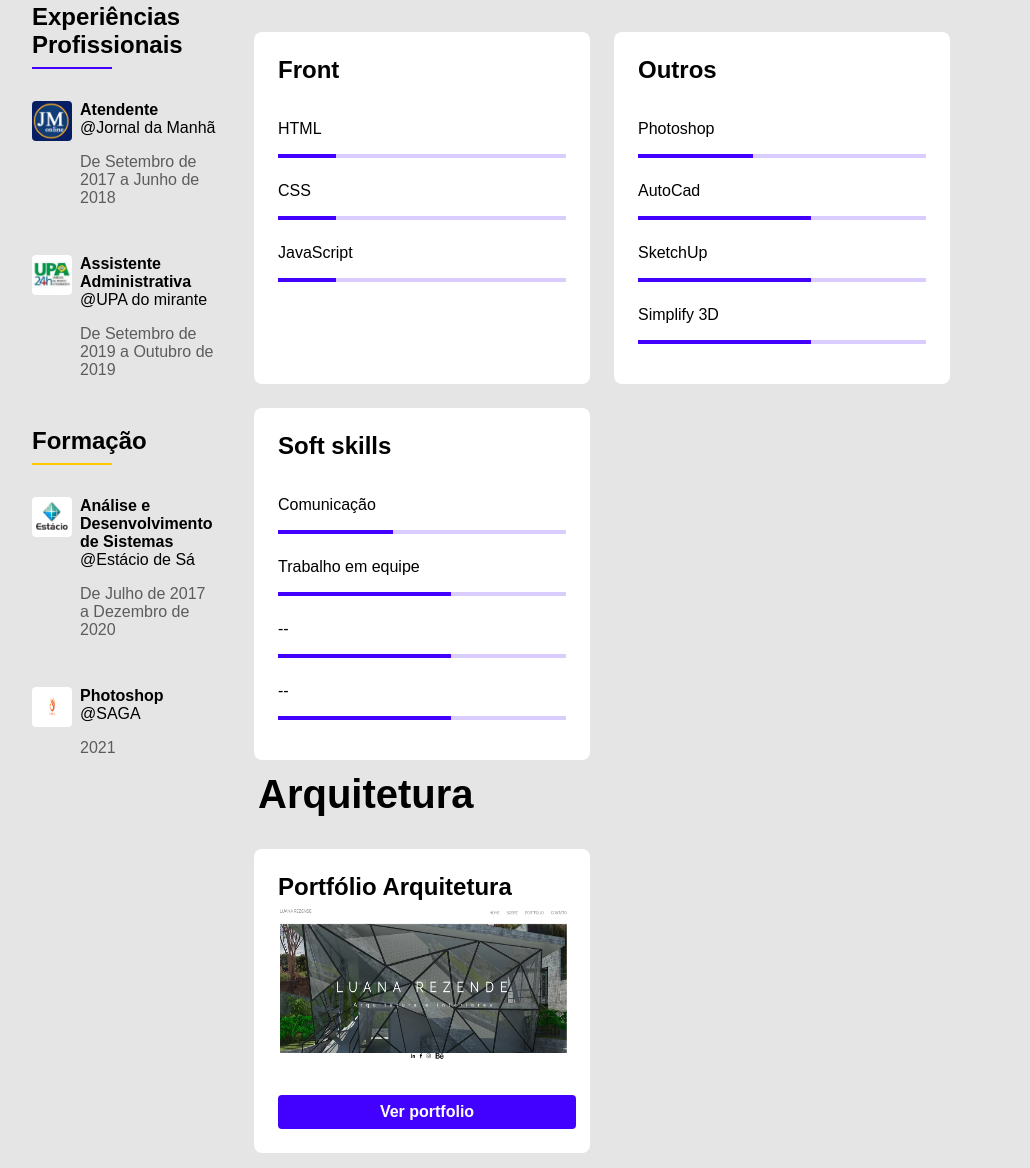
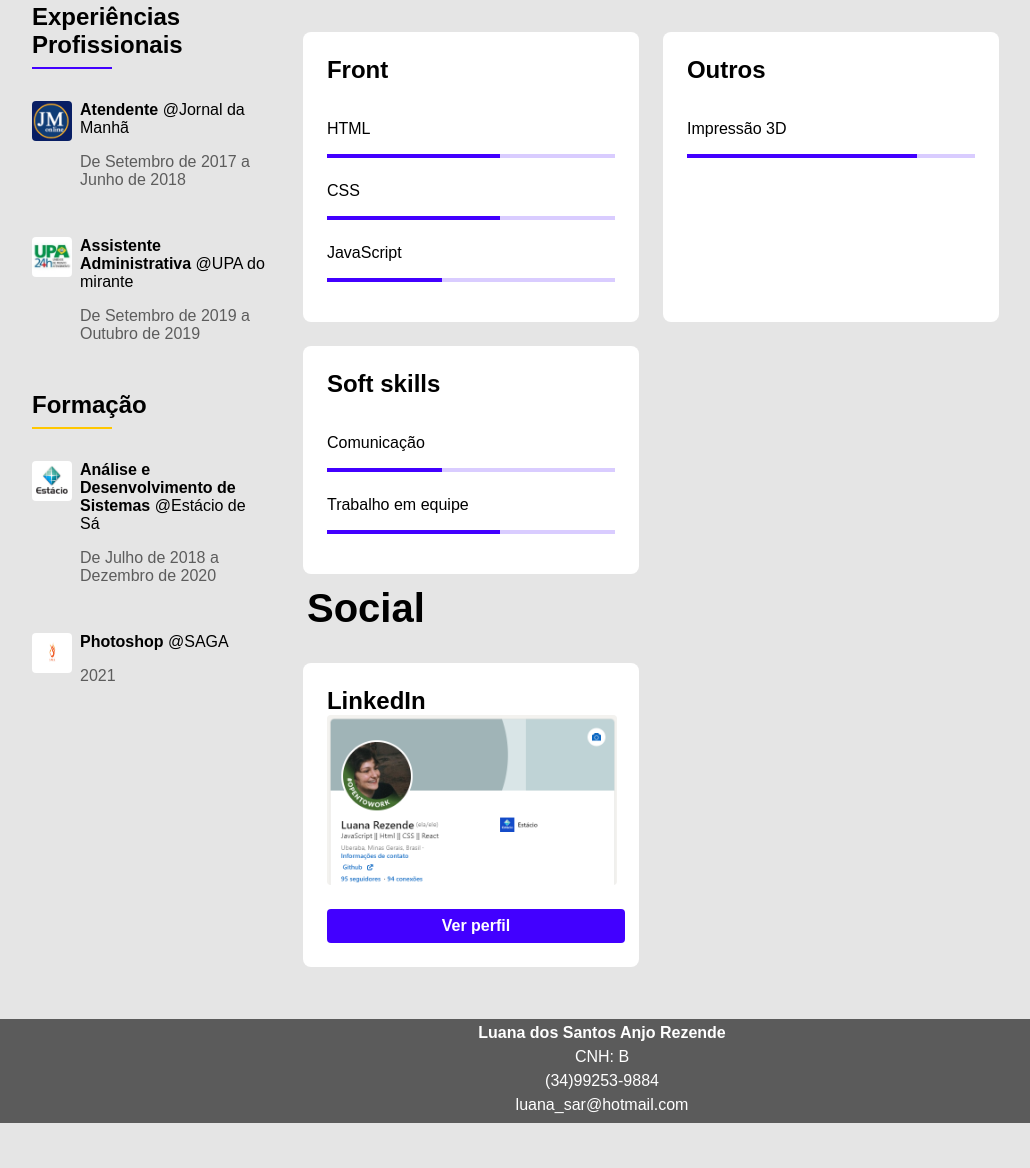
Before and after one commit to luanasar/portfoliosite, a website: page index.html in a window 1280 px wide. Shown: the part 299-1467 px from the top of the page, without its empty margins (38-1068 px from the left). After the commit the page ends 1422 px from the top, so only its background shows below. Drawn offline with Linux system fonts and the light colour scheme.

Commit message:
second commit

```diff
--- a/index.html
+++ b/index.html
@@ -15,7 +15,7 @@
       <!-- FOTO EM 200x200px -->
       <div class="dados">
         <h1><span>Luana Rezende</span>, 26</h1>
-        <p class="profissao t60">Analista Desenvolvedora de Sitemas</p>
+        <p class="profissao t60">Dev Júnior</p>
       </div>
     </header>
     <main>
@@ -52,7 +52,7 @@
                 <h3>
                   <b>Análise e Desenvolvimento de Sistemas</b> @Estácio de Sá
                 </h3>
-                <p class="periodo t60">De Julho de 2017 a Dezembro de 2020</p>
+                <p class="periodo t60">De Julho de 2018 a Dezembro de 2020</p>
               </div>
             </li>
           </ul>
@@ -77,8 +77,8 @@
                 <p>HTML</p>
                 <div class="progresso">
                   <div class="barra"></div>
-                  <div class="barra incompleto"></div>
-                  <div class="barra incompleto"></div>
+                  <div class="barra"></div>
+                  <div class="barra"></div>
                   <div class="barra incompleto"></div>
                   <div class="barra incompleto"></div>
                 </div>
@@ -87,8 +87,8 @@
                 <p>CSS</p>
                 <div class="progresso">
                   <div class="barra"></div>
-                  <div class="barra incompleto"></div>
-                  <div class="barra incompleto"></div>
+                  <div class="barra"></div>
+                  <div class="barra"></div>
                   <div class="barra incompleto"></div>
                   <div class="barra incompleto"></div>
                 </div>
@@ -97,7 +97,7 @@
                 <p>JavaScript</p>
                 <div class="progresso">
                   <div class="barra"></div>
-                  <div class="barra incompleto"></div>
+                  <div class="barra"></div>
                   <div class="barra incompleto"></div>
                   <div class="barra incompleto"></div>
                   <div class="barra incompleto"></div>
@@ -110,42 +110,12 @@
             <h3>Outros</h3>
             <ul>
               <li>
-                <p>Photoshop</p>
-                <div class="progresso">
-                  <div class="barra"></div>
-                  <div class="barra"></div>
-                  <div class="barra incompleto"></div>
-                  <div class="barra incompleto"></div>
-                  <div class="barra incompleto"></div>
-                </div>
-              </li>
-              <li>
-                <p>AutoCad</p>
+                <p>Impressão 3D</p>
                 <div class="progresso">
                   <div class="barra"></div>
                   <div class="barra"></div>
                   <div class="barra"></div>
-                  <div class="barra incompleto"></div>
-                  <div class="barra incompleto"></div>
-                </div>
-              </li>
-              <li>
-                <p>SketchUp</p>
-                <div class="progresso">
                   <div class="barra"></div>
-                  <div class="barra"></div>
-                  <div class="barra"></div>
-                  <div class="barra incompleto"></div>
-                  <div class="barra incompleto"></div>
-                </div>
-              </li>
-              <li>
-                <p>Simplify 3D</p>
-                <div class="progresso">
-                  <div class="barra"></div>
-                  <div class="barra"></div>
-                  <div class="barra"></div>
-                  <div class="barra incompleto"></div>
                   <div class="barra incompleto"></div>
                 </div>
               </li>
@@ -174,60 +144,18 @@
                   <div class="barra incompleto"></div>
                 </div>
               </li>
-              <li>
-                <p>--</p>
-                <div class="progresso">
-                  <div class="barra"></div>
-                  <div class="barra"></div>
-                  <div class="barra"></div>
-                  <div class="barra incompleto"></div>
-                  <div class="barra incompleto"></div>
-                </div>
-              </li>
-              <li>
-                <p>--</p>
-                <div class="progresso">
-                  <div class="barra"></div>
-                  <div class="barra"></div>
-                  <div class="barra"></div>
-                  <div class="barra incompleto"></div>
-                  <div class="barra incompleto"></div>
-                </div>
-              </li>
             </ul>
           </div>
         </div>
-        <h2>Arquitetura</h2>
-        <div class="arquitetura">
-          <div class="arquit">
-            <h3>Portfólio Arquitetura</h3>
-            <img src="port.png" />
-            <a href="https://luanasar.wixsite.com/portfolio">Ver portfolio</a>
-          </div>
-        </div>
+
         <h2>Social</h2>
         <div class="socials">
           <div class="social">
             <h3>LinkedIn</h3>
-            <img src="" />
+            <img src="linkedin.png" />
             <a href="https://www.linkedin.com/in/luana-rezende-7a7781129/"
               >Ver perfil</a
             >
-          </div>
-          <div class="social">
-            <h3>Behance</h3>
-            <img src="bh.png" />
-            <a href="https://www.behance.net/luana_sar2df7">Ver perfil</a>
-          </div>
-          <div class="social">
-            <h3>Facebook</h3>
-            <img src="fb.png" />
-            <a href="https://www.facebook.com/luana.rezende.161/">Ver perfil</a>
-          </div>
-          <div class="social">
-            <h3>Instagram</h3>
-            <img src="inst.png" />
-            <a href="https://www.instagram.com/luana.sar/">Ver perfil</a>
           </div>
         </div>
       </div>
```
Also changed, not shown: linkedin.png (added).
